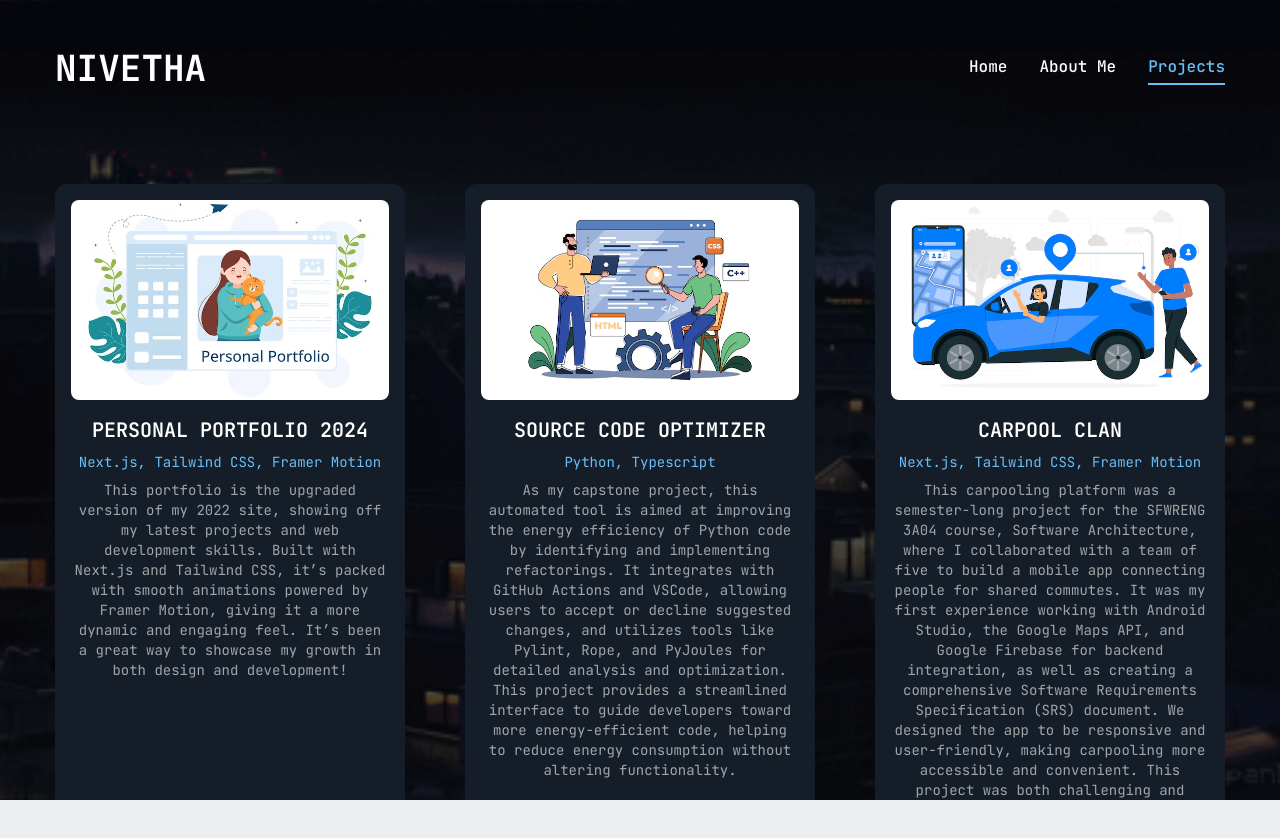
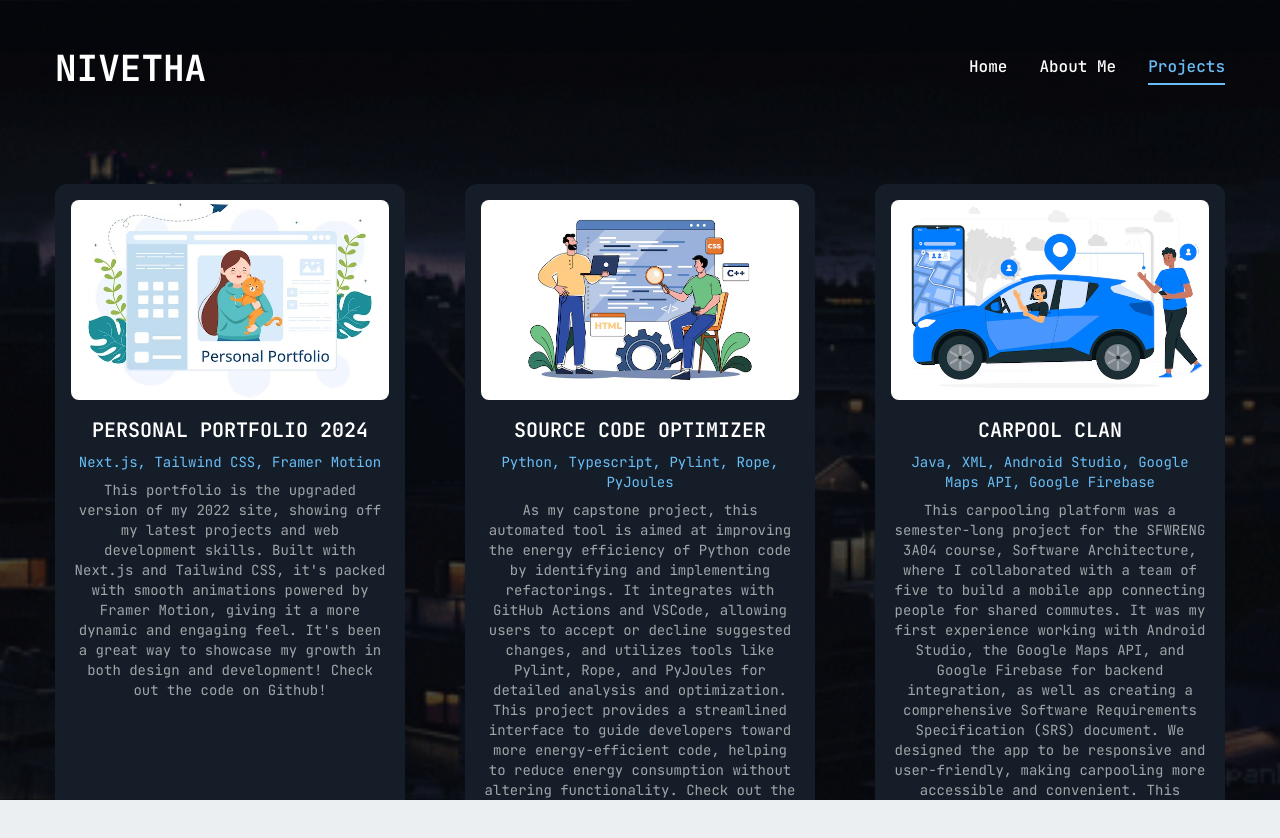
Before and after one commit to nivethakuruparan/personal-portfolio-2024, a Next.js app: page /projects in a window 1280 px wide. Shown: the top 838 px of the page. Built offline with nearby package versions, Linux system fonts and the light colour scheme.

Commit message:
Minor edits in project page

```diff
--- a/app/projects/page.jsx
+++ b/app/projects/page.jsx
@@ -9,23 +9,23 @@ const projects = [
     name: "Personal Portfolio 2024",
     tech: "Next.js, Tailwind CSS, Framer Motion",
     description:
-      "This portfolio is the upgraded version of my 2022 site, showing off my latest projects and web development skills. Built with Next.js and Tailwind CSS, it’s packed with smooth animations powered by Framer Motion, giving it a more dynamic and engaging feel. It’s been a great way to showcase my growth in both design and development!",
+      "This portfolio is the upgraded version of my 2022 site, showing off my latest projects and web development skills. Built with Next.js and Tailwind CSS, it's packed with smooth animations powered by Framer Motion, giving it a more dynamic and engaging feel. It's been a great way to showcase my growth in both design and development! Check out the code on Github!",
     image: "/assets/portfolio_2024.avif",
     text: "View on Github",
     url: "https://github.com/nivethakuruparan/personal-portfolio-2024",
   },
   {
     name: "Source Code Optimizer",
-    tech: "Python, Typescript",
+    tech: "Python, Typescript, Pylint, Rope, PyJoules",
     description:
-      "As my capstone project, this automated tool is aimed at improving the energy efficiency of Python code by identifying and implementing refactorings. It integrates with GitHub Actions and VSCode, allowing users to accept or decline suggested changes, and utilizes tools like Pylint, Rope, and PyJoules for detailed analysis and optimization. This project provides a streamlined interface to guide developers toward more energy-efficient code, helping to reduce energy consumption without altering functionality.",
+      "As my capstone project, this automated tool is aimed at improving the energy efficiency of Python code by identifying and implementing refactorings. It integrates with GitHub Actions and VSCode, allowing users to accept or decline suggested changes, and utilizes tools like Pylint, Rope, and PyJoules for detailed analysis and optimization. This project provides a streamlined interface to guide developers toward more energy-efficient code, helping to reduce energy consumption without altering functionality. Check out the code on Github!",
     image: "/assets/code_optimizer.avif",
     text: "View on Github",
     url: "https://github.com/nivethakuruparan/source-code-optimizer",
   },
   {
     name: "Carpool Clan",
-    tech: "Next.js, Tailwind CSS, Framer Motion",
+    tech: "Java, XML, Android Studio, Google Maps API, Google Firebase",
     description:
       "This carpooling platform was a semester-long project for the SFWRENG 3A04 course, Software Architecture, where I collaborated with a team of five to build a mobile app connecting people for shared commutes. It was my first experience working with Android Studio, the Google Maps API, and Google Firebase for backend integration, as well as creating a comprehensive Software Requirements Specification (SRS) document. We designed the app to be responsive and user-friendly, making carpooling more accessible and convenient. This project was both challenging and rewarding, offering hands-on experience with mobile development and collaborative software architecture.",
     image: "/assets/carpooling.avif",
@@ -34,7 +34,7 @@ const projects = [
   },
   {
     name: "Bin Packing",
-    tech: "Python, Typescript",
+    tech: "Python",
     description:
       "This project, completed as part of the SFWRENG 3X03 course, Software Engineering Practice and Experience: Binding Theory to Practice, addresses the bin packing problem using a range of algorithms to optimize space utilization. It provided a hands-on experience with algorithm implementation for efficient storage solutions, demonstrating the practical applications of computational problem-solving techniques.",
     image: "/assets/bin_packing.jpg",
```
